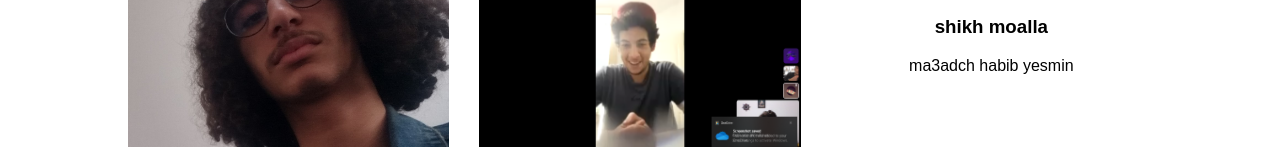
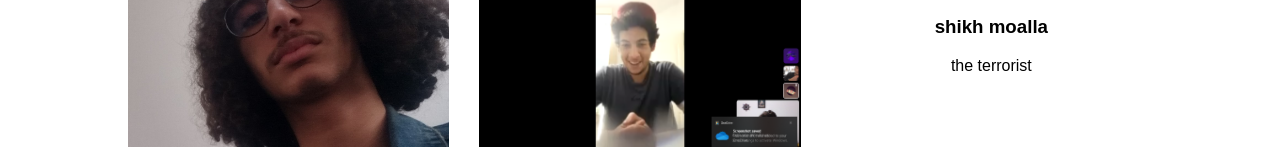
Before and after one commit to Abderrahmen-b/new, a plain HTML site: page index.html in a window 1280 px wide. Shown: the part 766-913 px from the top of the page. Drawn offline with Linux system fonts and the light colour scheme.

Commit message:
Update index.html

```diff
--- a/index.html
+++ b/index.html
@@ -61,7 +61,7 @@
                 <div class="portfolio-item">
                     <img src="2024-03-08 (4).png" alt="Portfolio Item 3">
                     <h3>shikh moalla</h3>
-                    <p>ma3adch habib yesmin</p>
+                    <p>the terrorist</p>
                 </div>
                 <div class="portfolio-item">
                     <img src="dah.jpg">
```
